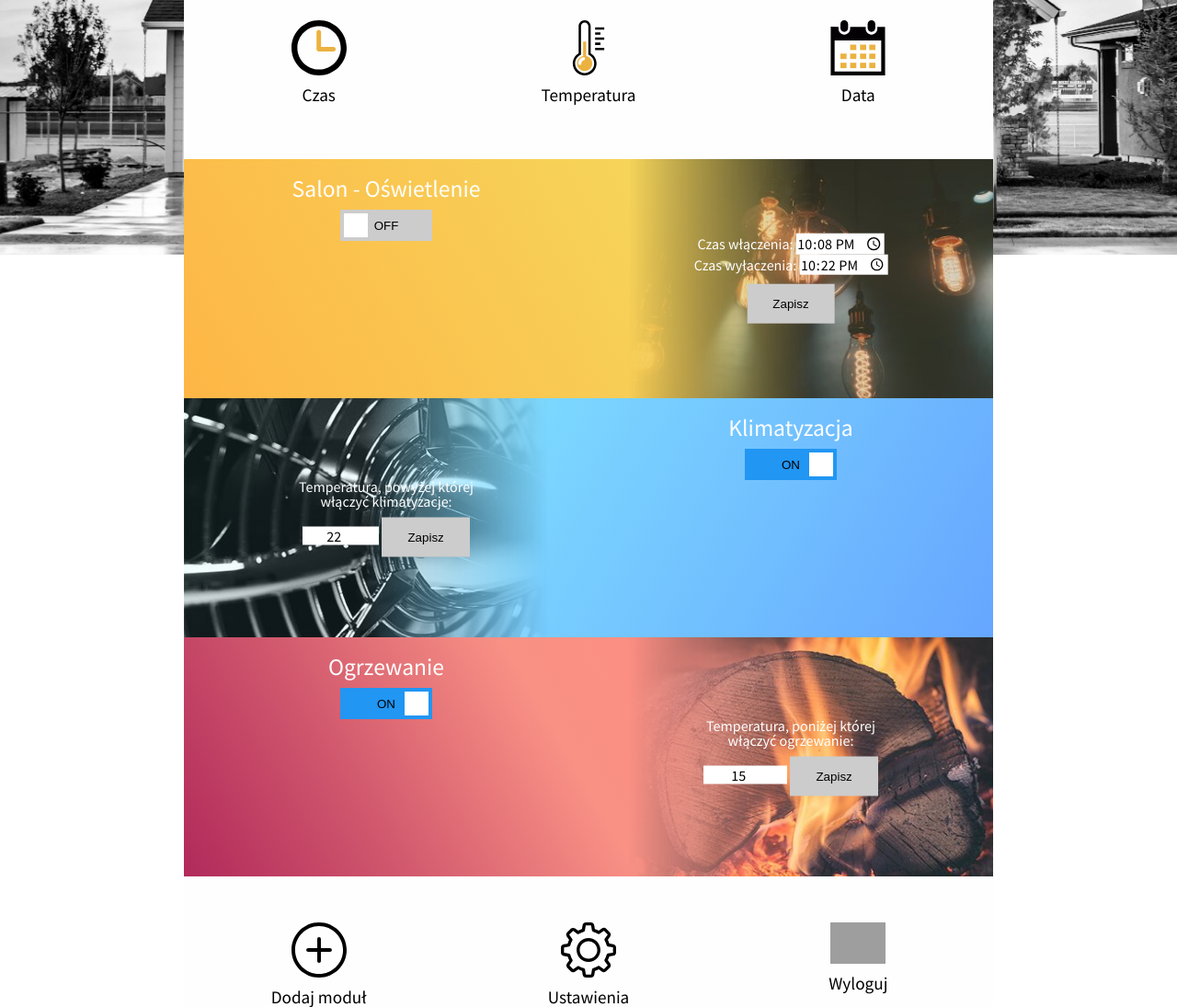
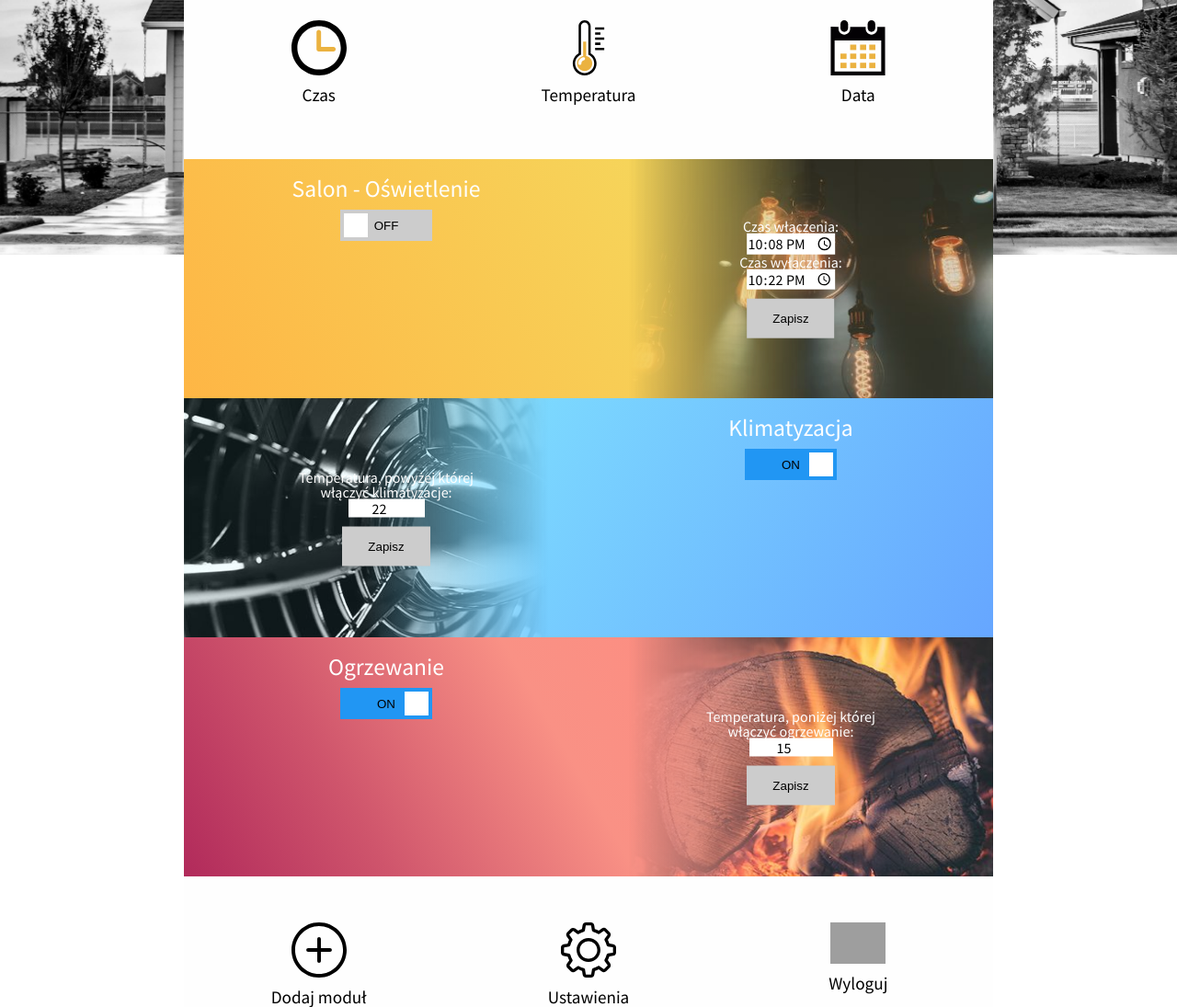
Before and after one commit to xCeLeSx/homeplus, a PHP site: page / in a window 1280 px wide. Shown: the part 523-1618 px from the top of the page at 92% size. Run offline with PHP 8.4, Linux system fonts and the light colour scheme; grey boxes are pictures that could not be loaded.

Commit message:
0.1.0 page

```diff
--- a/css/style.css
+++ b/css/style.css
@@ -210,6 +210,8 @@ footer{
 
 input {
     text-align: center;
+    display: block;
+    margin: auto;
 }
 
 form {
--- a/index.html
+++ b/index.html
@@ -56,10 +56,10 @@
 " class="on">
                 <form action="save.php" method="POST" onsubmit="return potwierdz()">
                                     <label for="start-time">Czas włączenia: </label>
-                    <input id="start-time" type="time" name="start-time" value="22:08" required></br>
+                    <input id="start-time" type="time" name="start-time" value="22:08" required>
 
                     <label for="end-time">Czas wyłaczenia: </label>
-                    <input id="end-time" type="time" name="end-time" value="22:22" required></br>
+                    <input id="end-time" type="time" name="end-time" value="22:22" required>
 
 
                     <input type="hidden" id="pin" name="pin" value="16">
```
